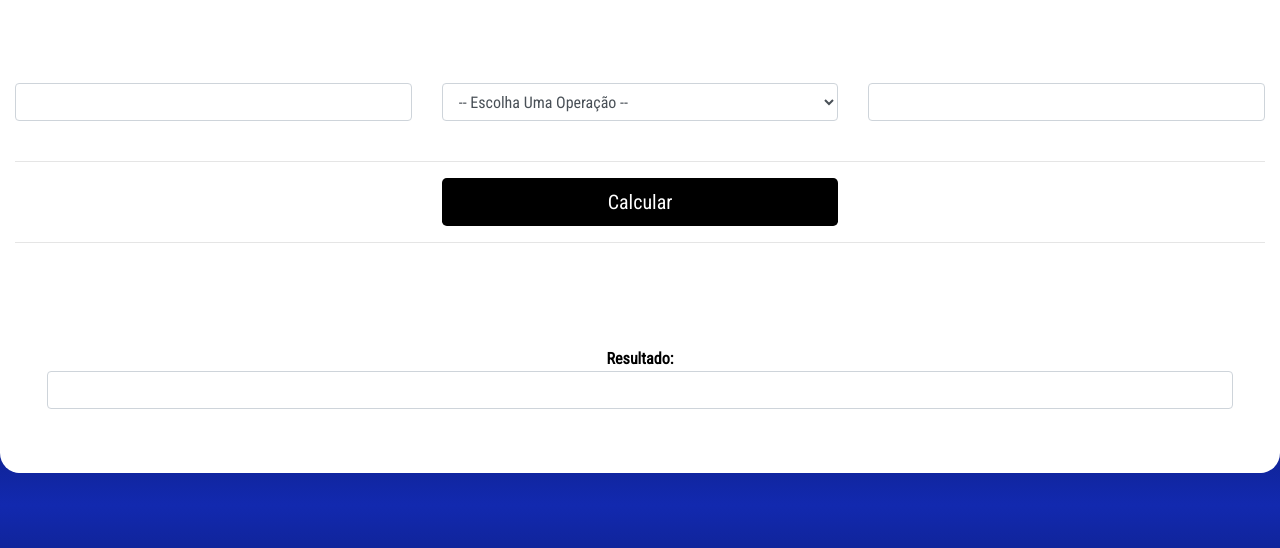
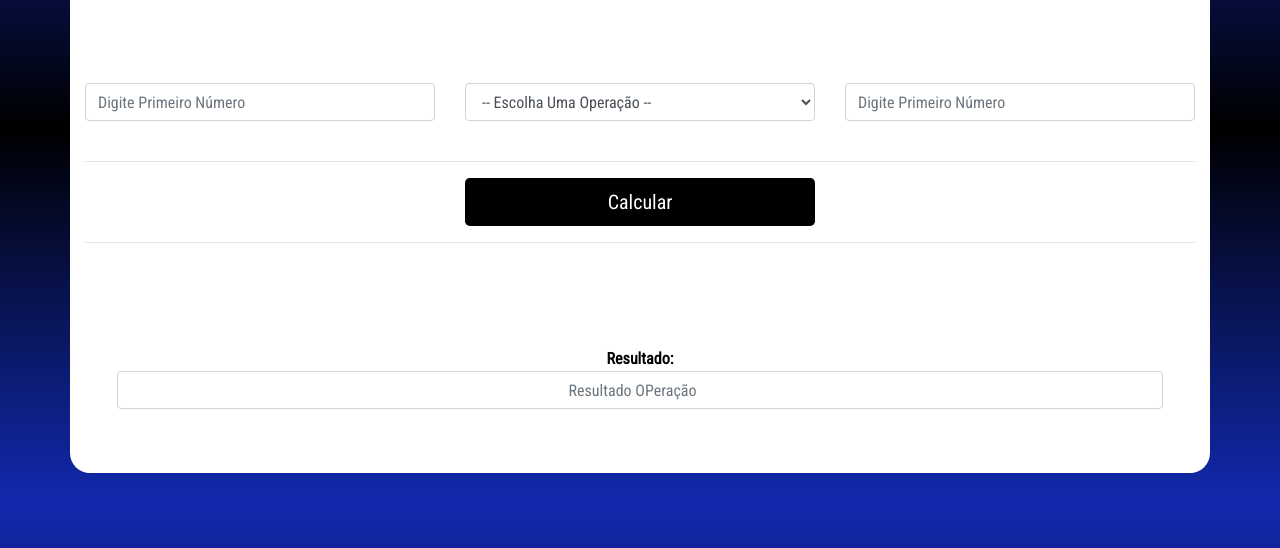
Before and after one commit to Rosielcarmo/calculadora, a plain HTML site: page index.html in a window 1280 px wide. Shown: the part 252-800 px from the top of the page. Drawn offline with nearby package versions, Linux system fonts and the light colour scheme.

Commit message:
Update index.html

```diff
--- a/index.html
+++ b/index.html
@@ -25,7 +25,7 @@
 
   <body>
 
-    <div class="container-fluid" id="container-principal">
+    <div class="container" id="container-principal">
 
         <div class="jumbotron">
           <h1 class="display-4">Calculadora</h1>
@@ -34,7 +34,7 @@
         <div class="row">
 
             <div class="col-md-4">
-                <input type="number" id="num1" class="form-control" />
+                <input type="number" id="num1" class="form-control" placeholder="Digite Primeiro Número" />
             </div>
 
             <div class="col-md-4">
@@ -51,7 +51,7 @@
             </div>
 
             <div class="col-md-4">
-                <input type="number" id="num2" class="form-control" />
+                <input type="number" id="num2" class="form-control" placeholder="Digite Primeiro Número" />
             </div>
 
         </div>
@@ -75,7 +75,7 @@
         <br />
 
         <div class="jumbotron">
-          Resultado:<input type="number" id="resultado" class="form-control" readonly />
+          Resultado:<input type="number" id="resultado" class="form-control" readonly placeholder="Resultado OPeração" />
         </div>
 
     </div> <!-- Fim Container -->
```
